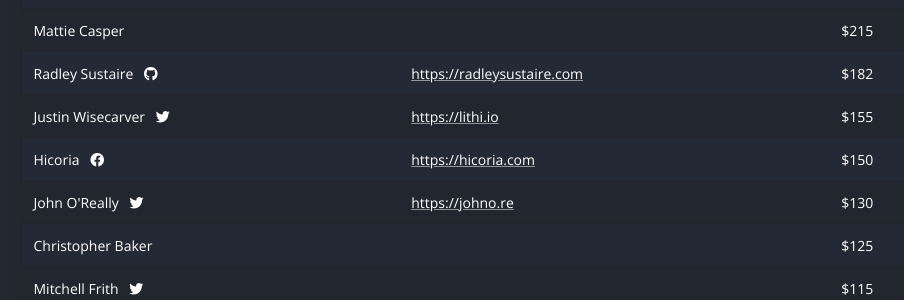
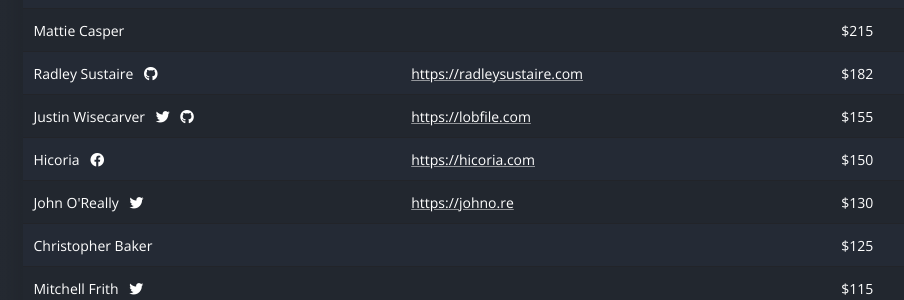
Before and after one commit to ShareX/sharex.github.io, a Jekyll site: the page built from donate/index.html, in a window 1280 px wide and 900 px high, scrolled down 790 px. Shown: the part 153-453 px from the top of the window, without its empty margins (62-966 px from the left). Built offline with Jekyll 4.4.1, drawn with Linux system fonts in a browser that asks for light colours; some of the changed lines change nothing that is shown.

Commit message:
Update @lithium720 links

```diff
--- a/_data/donators.yml
+++ b/_data/donators.yml
@@ -60,7 +60,8 @@
 
 - name: Justin Wisecarver
   twitter: https://twitter.com/lithium720
-  website: https://lithi.io
+  github: https://github.com/lithium720
+  website: https://lobfile.com
   amount: 155
 
 - name: James Baggs
```
